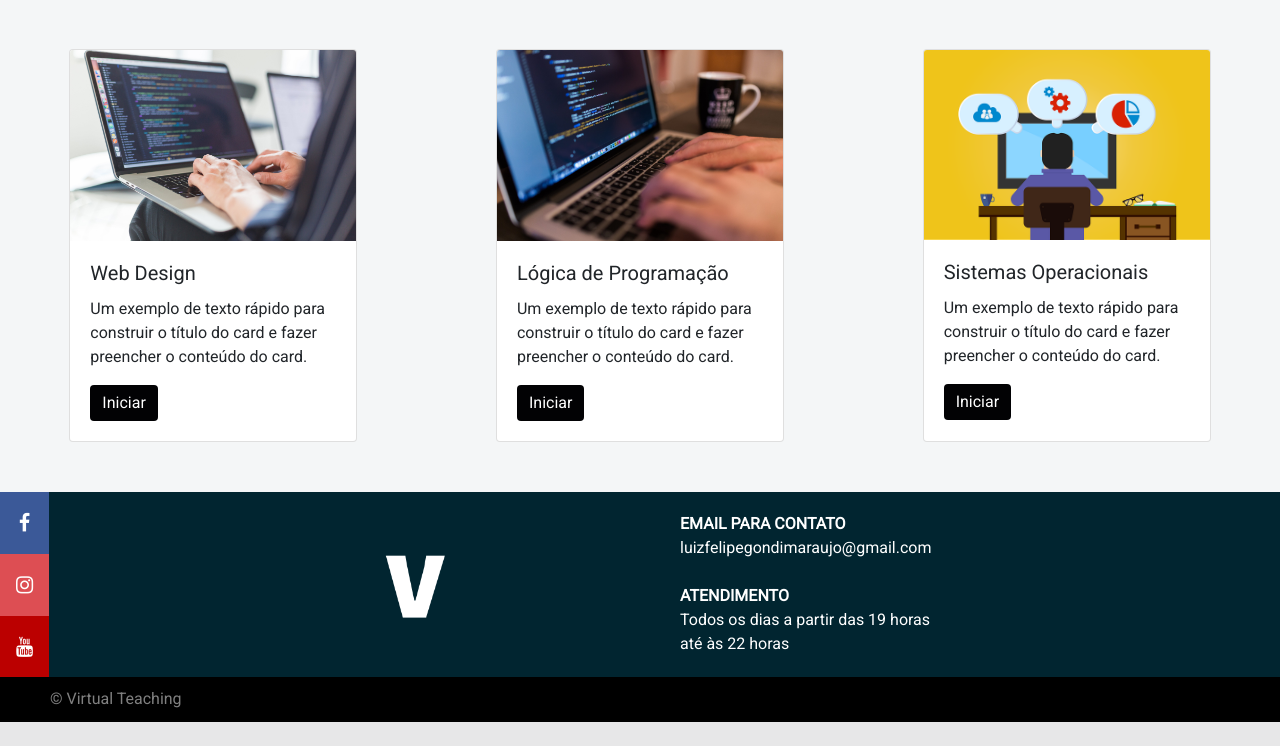
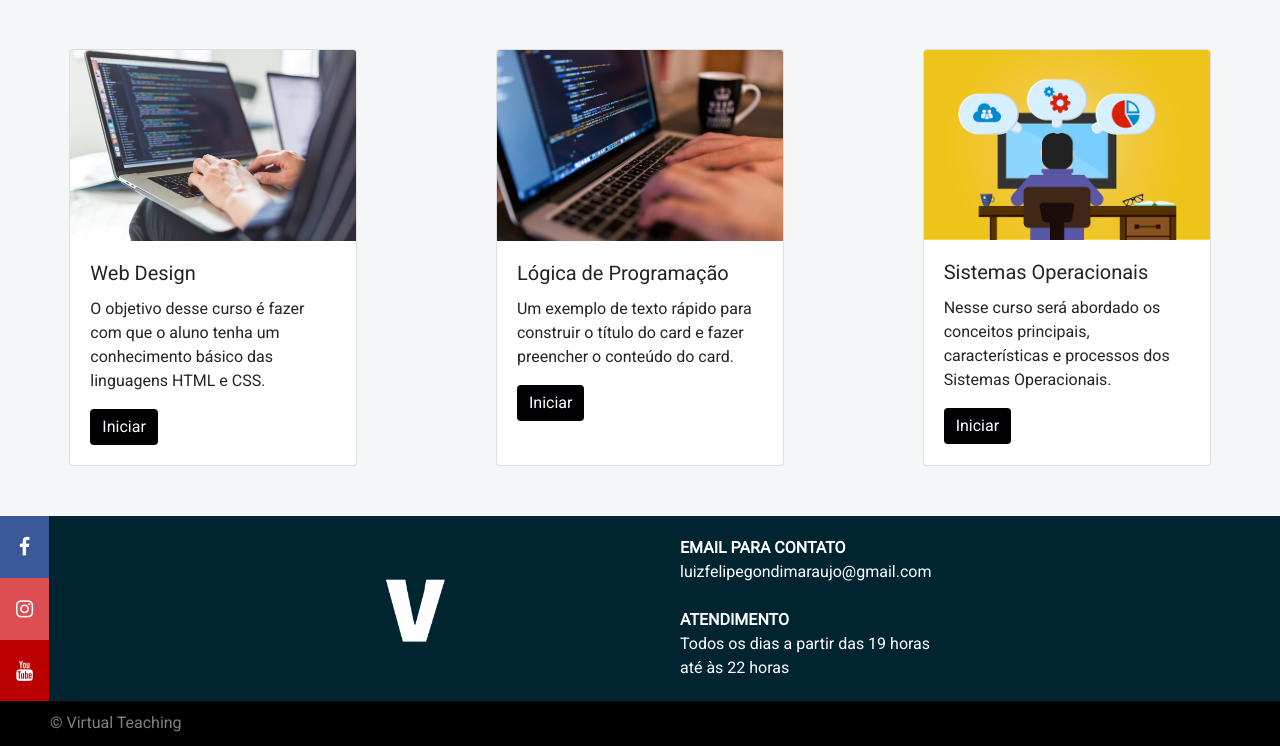
Before and after one commit to LuizFelipeGondim/project-with-flask, a Flask app: page / in a window 1280 px wide. Shown: the part 675-1421 px from the top of the page. Before the commit the page ends 1397 px from the top, so only its background shows below. Run offline with Flask 2, Linux system fonts and the light colour scheme; some libraries are stand-ins or nearby versions.

Commit message:
descrições sobre os cursos adicionadas

```diff
--- a/templates/index.html
+++ b/templates/index.html
@@ -11,7 +11,7 @@
     <img class="card-img-top" src="static/img/web.jpg" alt="Imagem de capa do card">
     <div class="card-body">
       <h5 class="card-title">Web Design</h5>
-      <p class="card-text">Um exemplo de texto rápido para construir o título do card e fazer preencher o conteúdo do card.</p>
+      <p class="card-text">O objetivo desse curso é fazer com que o aluno tenha um conhecimento básico das linguagens HTML e CSS.</p>
       <a href="#" class="btn btn-primary">Iniciar</a>
     </div>
   </div>
@@ -29,7 +29,7 @@
     <img class="card-img-top" src="static/img/sistemas.png" alt="Imagem de capa do card">
     <div class="card-body">
       <h5 class="card-title">Sistemas Operacionais</h5>
-      <p class="card-text">Um exemplo de texto rápido para construir o título do card e fazer preencher o conteúdo do card.</p>
+      <p class="card-text">Nesse curso será abordado os conceitos principais, características e processos dos Sistemas Operacionais.</p>
       <a href="#" class="btn btn-primary">Iniciar</a>
     </div>
   </div>
```
